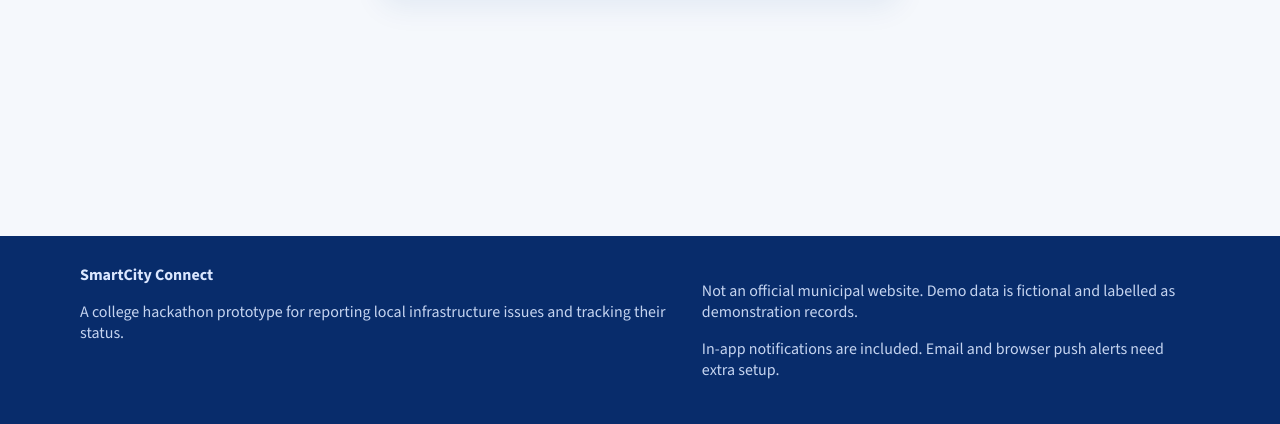
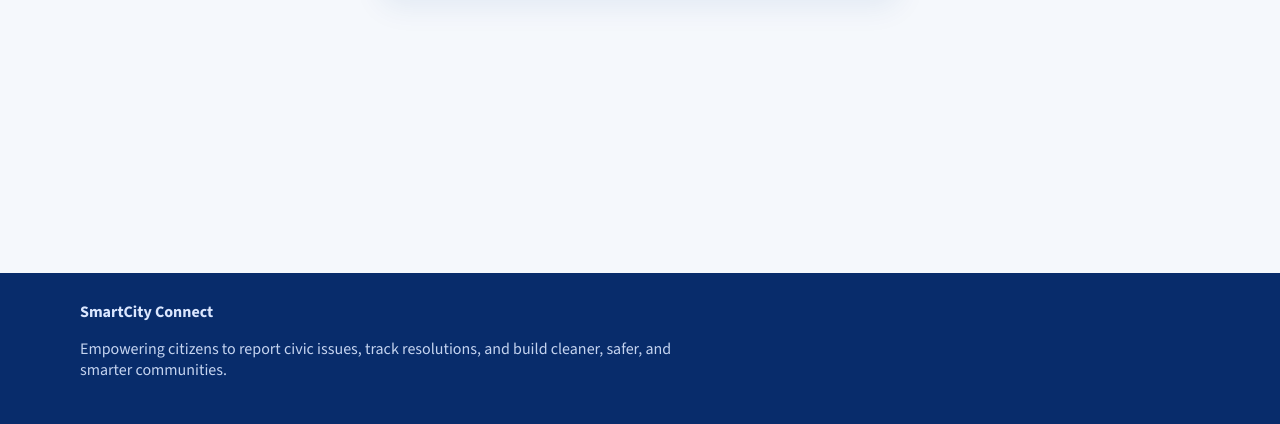
Before and after one commit to shabazmohammed436-cmd/smart-city-connect, a Flask app: page /forgot-password in a window 1280 px wide. Shown: the part 376-800 px from the top of the page. Run offline with Flask 3, Linux system fonts and the light colour scheme.

Commit message:
Revise footer text for clarity and purpose
Updated footer content to better reflect the purpose of the application.

```diff
--- a/smart city connect/templates/base.html
+++ b/smart city connect/templates/base.html
@@ -86,11 +86,9 @@
         <div class="container footer-grid">
             <div>
                 <strong>SmartCity Connect</strong>
-                <p>A college hackathon prototype for reporting local infrastructure issues and tracking their status.</p>
+                <p>Empowering citizens to report civic issues, track resolutions, and build cleaner, safer, and smarter communities.</p>
             </div>
             <div>
-                <p>Not an official municipal website. Demo data is fictional and labelled as demonstration records.</p>
-                <p>In-app notifications are included. Email and browser push alerts need extra setup.</p>
             </div>
         </div>
     </footer>
```
